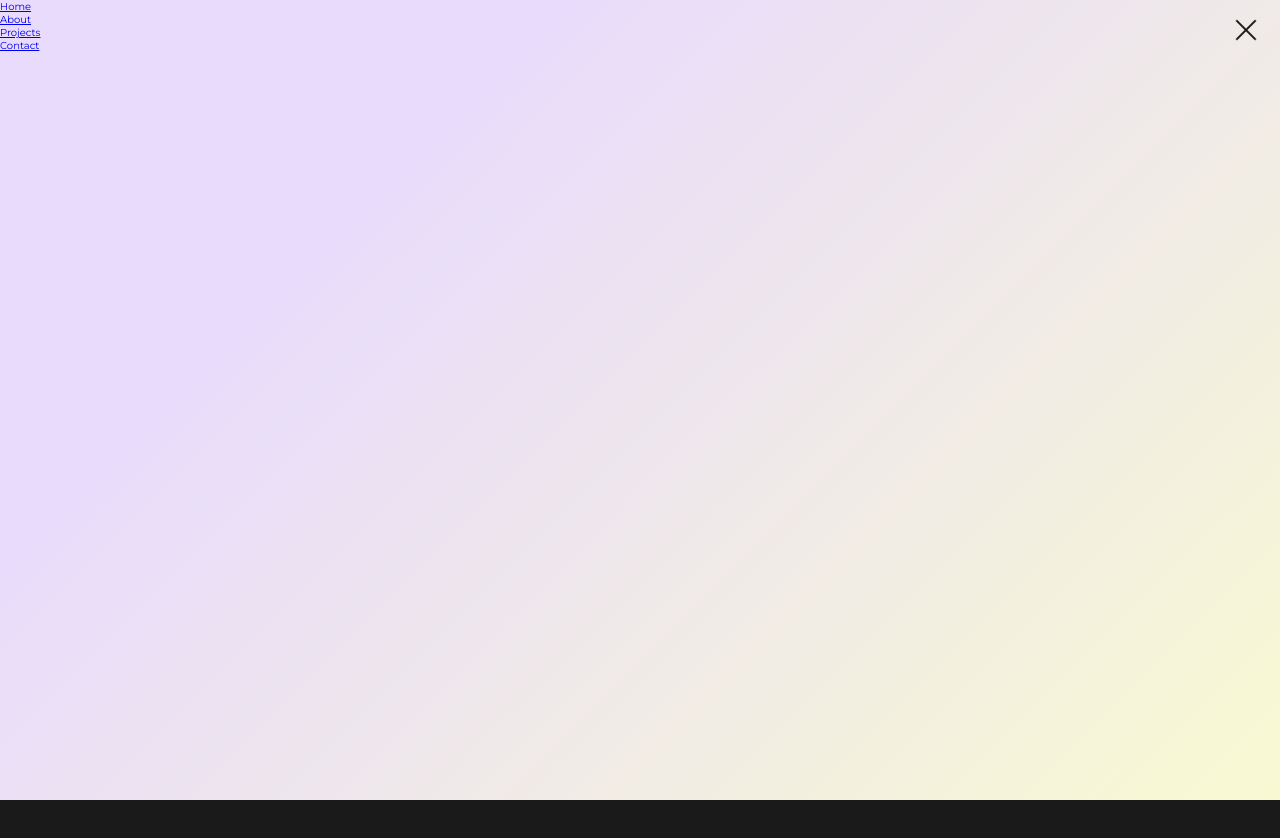
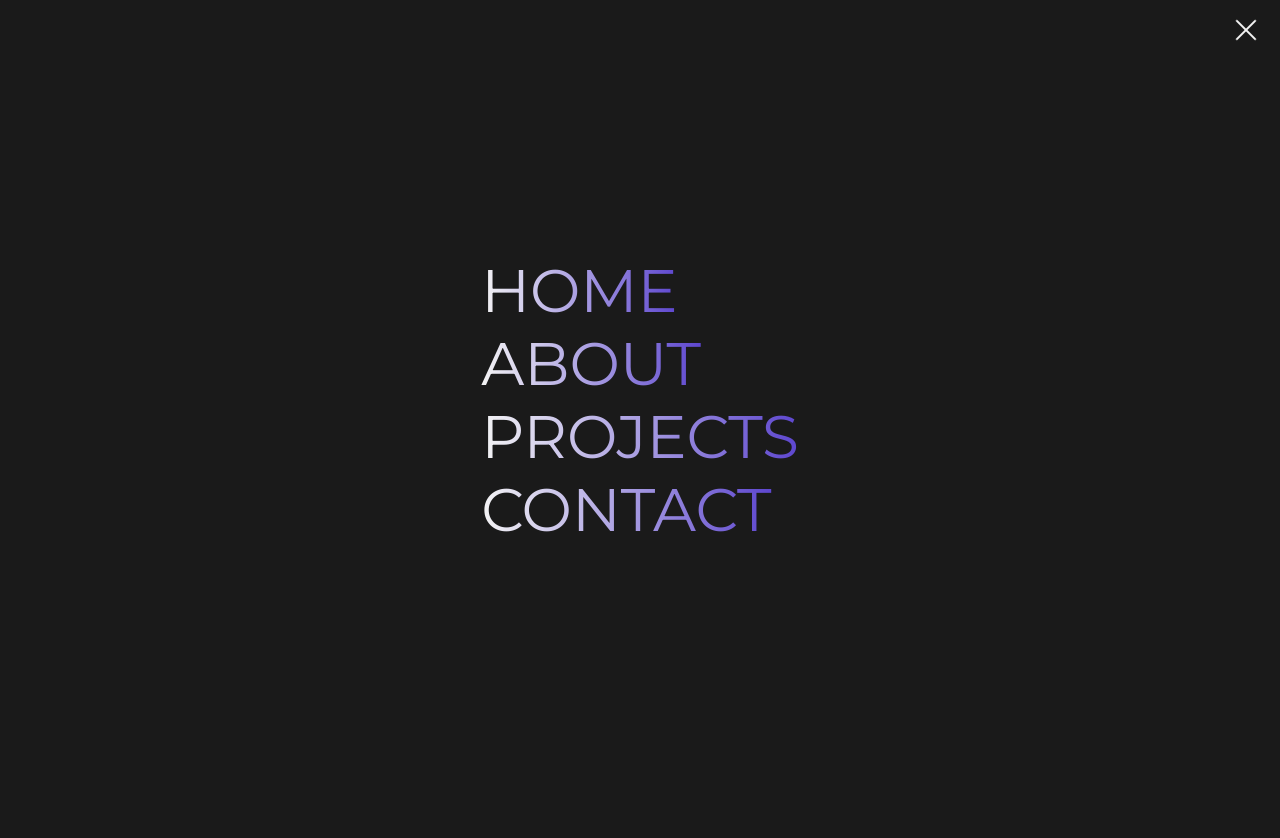
Before and after one commit to LucasRibeiro19/Portfolio, a website: page public/index.html in a window 1280 px wide. Both pictures are taken after a click on the element 1246 px from the left and 30 px from the top of the page. Shown: the top 838 px of the page. Drawn offline with nearby package versions, Linux system fonts and the light colour scheme.

Commit message:
Added effects to fullscreen menu

```diff
--- a/public/index.html
+++ b/public/index.html
@@ -13,9 +13,9 @@
   </head>
   <body>
     <div class="menu-container">
-      <ul class="menu">
+      <ul>
         <li><a href="#">Home</a></li>
-        <li><a href="#">About</a></li>
+        <li><a href="#about">About</a></li>
         <li><a href="#">Projects</a></li>
         <li><a href="#">Contact</a></li>
       </ul>
--- a/public/sass/main.scss
+++ b/public/sass/main.scss
@@ -21,16 +21,56 @@ body{
 }
 
 .menu-container{
-    display: none;
-    position: absolute;
+    position: fixed;
+    top: 0;
+    left: 0;
+    right: 0;
+    bottom: 0;
     z-index: 1;
-    width: 100%;
-    height: 100%;
-    background-image: linear-gradient(315deg, #f8f9d2 0%, #e8dbfc 74%);
+    background-color: $secondary-color;
+
+    display: flex;
+    justify-content: center;
+    align-items: center;
+    transform: scale(0);
+    transition: .4s;
+
+
+    ul{
+        position: relative;
+
+        li{
+            position: relative;
+            list-style: none;
+
+            a{
+                position: relative;
+                text-decoration: none;
+                font-size: 6rem;
+                text-transform: uppercase;
+                cursor: pointer;
+                background: #5D46CF;
+                background: #F4F4F4;
+                background: linear-gradient(to right, #F4F4F4 0%, #5D46CF 100%);
+                -webkit-background-clip: text;
+                -webkit-text-fill-color: transparent;
+
+
+                &:hover{
+                    font-size: 6.1rem;
+                    transform: scale(2);
+                    background: radial-gradient(circle farthest-corner at center center, #5D46CF 0%, #CF9999 100%);
+                    -webkit-background-clip: text;
+                    -webkit-text-fill-color: transparent;
+                }
+            }
+
+        }
+    }
 }
 
 .menu-container.active{
-    display: block;
+    transform: scale(1);
 }
 
 nav{
@@ -66,6 +106,10 @@ nav{
 .nav-cta.active{
     transition-delay: 0.8s;
     transform: rotate(45deg);
+
+    span{
+        background-color: $main-color;
+    }
 
     span:nth-child(1),span:nth-child(3){
         transition-delay: .4s;
--- a/src/animations.js
+++ b/src/animations.js
@@ -10,7 +10,12 @@ const homeMouse = document.querySelector(".home-mouse-container");
 nav.addEventListener('click',()=>{
     nav.classList.toggle('active')
     menu.classList.toggle("active")
-})
+});
+
+menu.addEventListener('click', () => {
+    nav.classList.toggle('active')
+    menu.classList.toggle("active")
+});
 
 new Typewriter(title,{
     // deleteSpeed: 20
```
Also changed, not shown: public/css/style.css, 1 other file.
